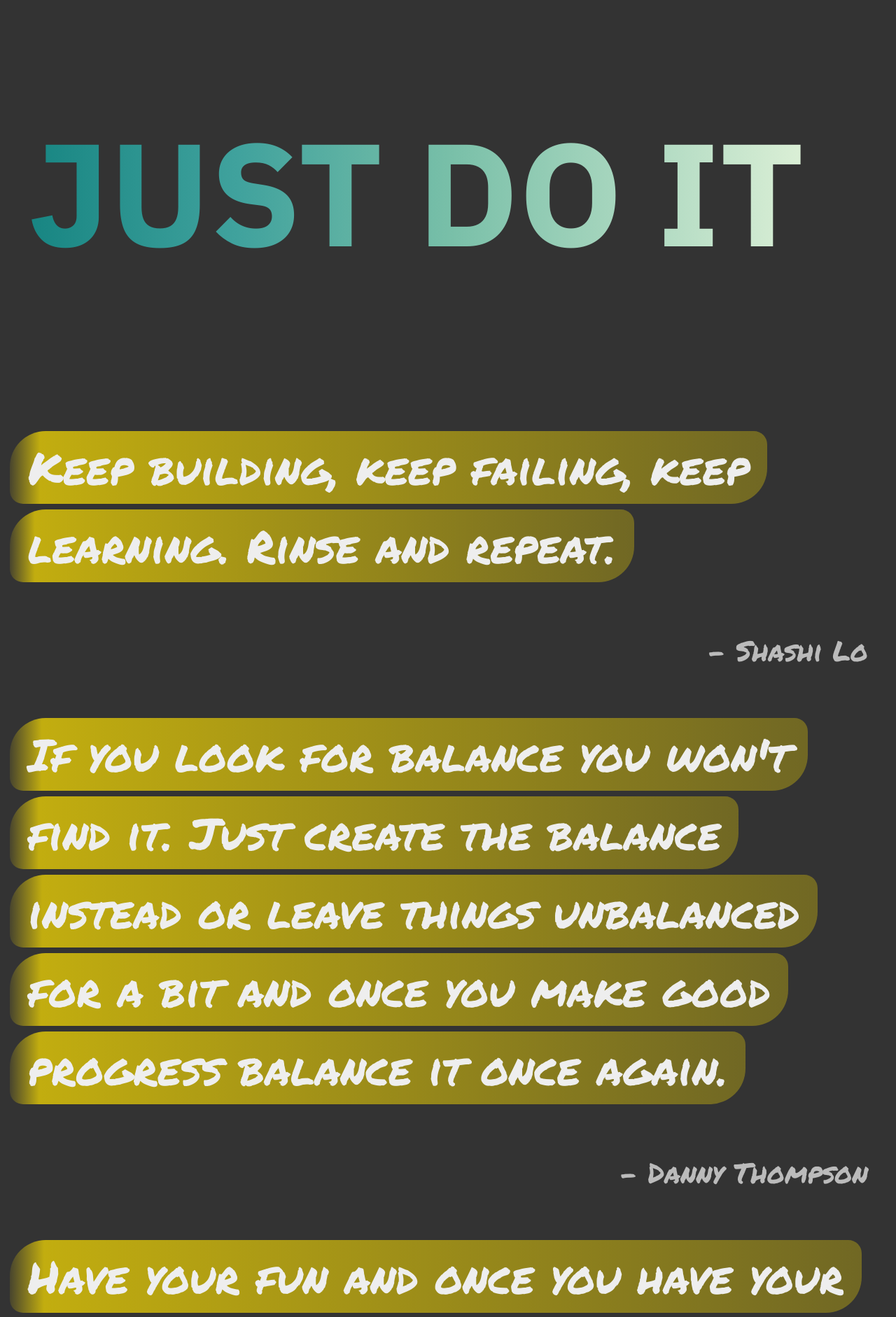
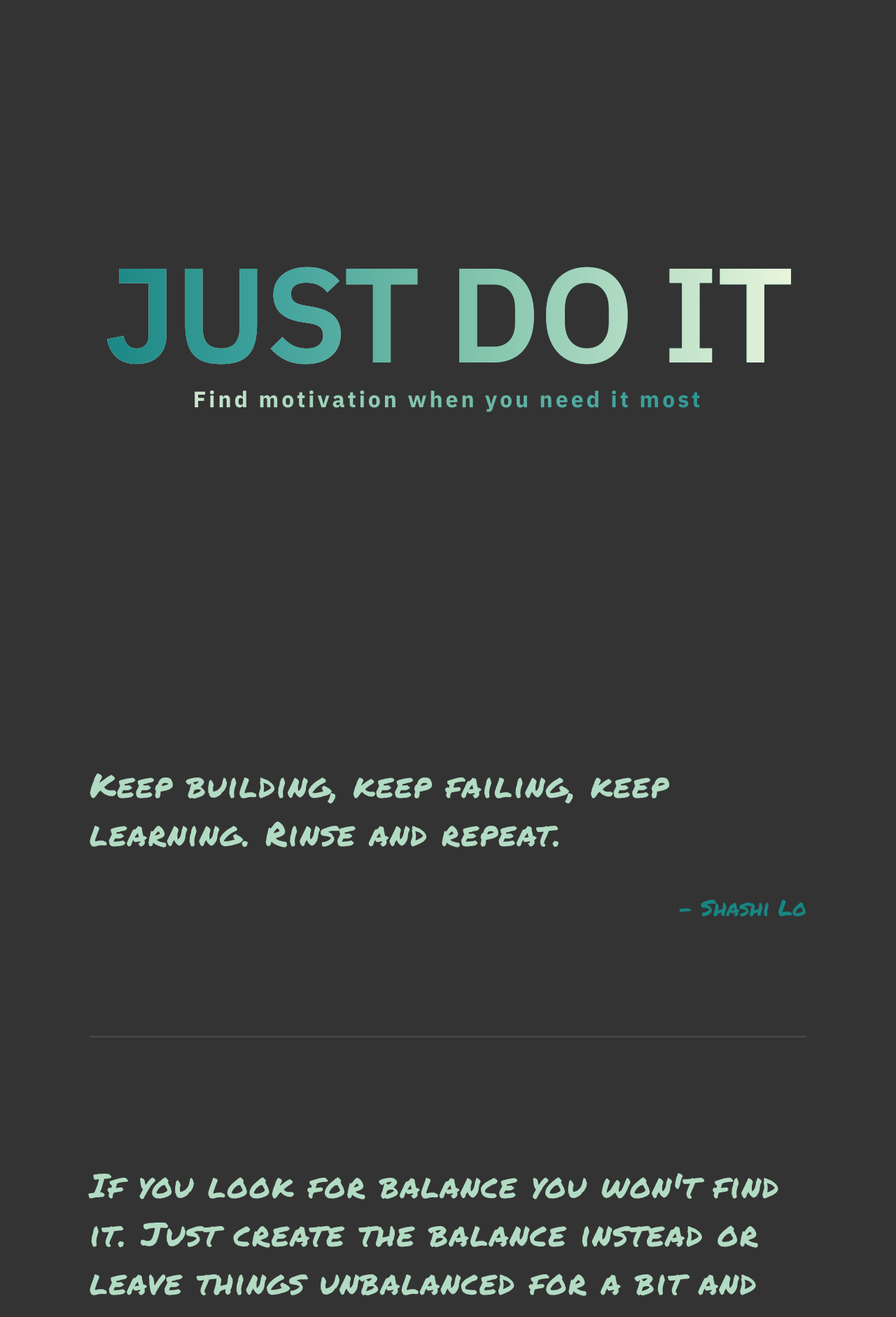
Before and after one commit to FurrerW/justDoIt, a PHP site: page / in a window 1280 px wide. Shown: the top 1882 px of the page at 70% size. Run offline with PHP 8.4, Linux system fonts and the light colour scheme.

Commit message:
Update quote display and enhance CSS styles

```diff
--- a/partials/quotes.php
+++ b/partials/quotes.php
@@ -14,7 +14,7 @@ class Quote
 
 function displayQuote($quote)
 {
-  echo "<p class=\"quote\"><mark>$quote->advice</mark></p>";
+  echo "<p class=\"quote\">$quote->advice</p>";
 }
 
 function displayAuthor($quote)
--- a/public/CSS/styles.css
+++ b/public/CSS/styles.css
@@ -1,55 +1,67 @@
 body {
     background: #333;
+    color: #B2DBC3;
     margin: 0 auto;
-    max-width: 1200px;
-    min-width: 500px;
+    height: auto;
     text-wrap: pretty;
-    display: flex;
-    flex-flow: column ;
+    max-width: 1024px;
 }
 
 header {
     font-family: "IBM Plex Sans", sans-serif;
+    color: #178582;
     font-optical-sizing: auto;
-    font-weight: 600;
-    font-size: 6.5rem;
-    color: #178582;
-    background-image: linear-gradient(90deg, #178582 , #40A29D , #78BFA8 , #B2DBC3 , #EDF8DE );
+    letter-spacing: .25em;
+    background-image: linear-gradient(270deg, #178582 , #40A29D , #78BFA8 , #B2DBC3 , #EDF8DE );
     background-clip: text;
     -webkit-background-clip: text;
     -webkit-text-fill-color: transparent;
+    text-align: center;
+    padding-top: 12em;
+    margin-bottom: 20em;
+}
+
+header h2 {
+    font-size: 2em;
+}
+
+.hero-text {
+    color: #178582;
+    font-size: 12em;
+    font-weight: 600;
+    letter-spacing: -.015em;
+    font-optical-sizing: auto;
+    background-clip: text;
+    background-image: linear-gradient(90deg, #178582 , #40A29D , #78BFA8 , #B2DBC3 , #EDF8DE );
+    -webkit-background-clip: text;
+    -webkit-text-fill-color: transparent;
+    margin-bottom: -.25em;
+}
+
+footer {
+    display: flex;
+    padding: 4em 0em;
 }
 
 .quote {
     font-family: "Permanent Marker", sans-serif;
     font-optical-sizing: auto;
+    letter-spacing: .035em;
     font-weight: 400;
-    font-size: 4rem;
+    font-size: 3em;
     text-align: left;
-    line-height: 7rem;
 }
 
 .author {
     font-family: "Permanent Marker", sans-serif;
     font-optical-sizing: auto;
     font-weight: 400;
-    font-size: 2.5rem;
+    font-size: 2em;
     text-align: right;
-    color: #bbb;
+    color: #178582;
 }
 
-mark {
-    margin: 0 -0.4em;
-    padding: 0.1em 0.4em;
-    border-radius: 0.8em 0.3em;
-    background: transparent;
-    background-image: linear-gradient(
-      to right,
-      rgba(255, 225, 0, 0.1),
-      rgba(255, 225, 0, 0.7) 4%,
-      rgba(255, 225, 0, 0.3)
-    );
-    -webkit-box-decoration-break: clone;
-    box-decoration-break: clone;
-    color: #eee;
+.quote-container {
+    border-bottom: solid 3px #aaaaaa25;
+    padding: 8em 0;
 }
--- a/views/home.view.php
+++ b/views/home.view.php
@@ -18,34 +18,32 @@ require '../partials/quotes.php';
 
 <body>
   <header>
-    <h1 class="ibm-plex-sans-header">JUST DO IT</h1>
+    <h1 class="hero-text">JUST DO IT</h1>
+    <h2>Find motivation when you need it most</h2>
   </header>
   <main>
-    <div>
+    <div class="quote-container">
       <?php displayQuote($quote1) ?>
-    </div>
-    <div>
       <?php displayAuthor($quote1) ?>
     </div>
-    <div>
+    <div class="quote-container">
       <?php displayQuote($quote2) ?>
-    </div>
-    <div>
       <?php displayAuthor($quote2) ?>
     </div>
-    <div>
+    <div class="quote-container">
       <?php displayQuote($quote3) ?>
-    </div>
-    <div>
       <?php displayAuthor($quote3) ?>
     </div>
-    <div>
+    <div class="quote-container">
       <?php displayQuote($quote4) ?>
-    </div>
-    <div>
       <?php displayAuthor($quote4) ?>
     </div>
   </main>
+  <footer>
+    <div>
+      <iframe width="560" height="315" src="https://www.youtube-nocookie.com/embed/5-sfG8BV8wU?si=39JLLn7iI7642AVn" title="YouTube video player" frameborder="0" allow="accelerometer; autoplay; clipboard-write; encrypted-media; gyroscope; picture-in-picture; web-share" referrerpolicy="strict-origin-when-cross-origin" allowfullscreen></iframe>
+    </div>
+  </footer>
 </body>
 
 </html>
```
